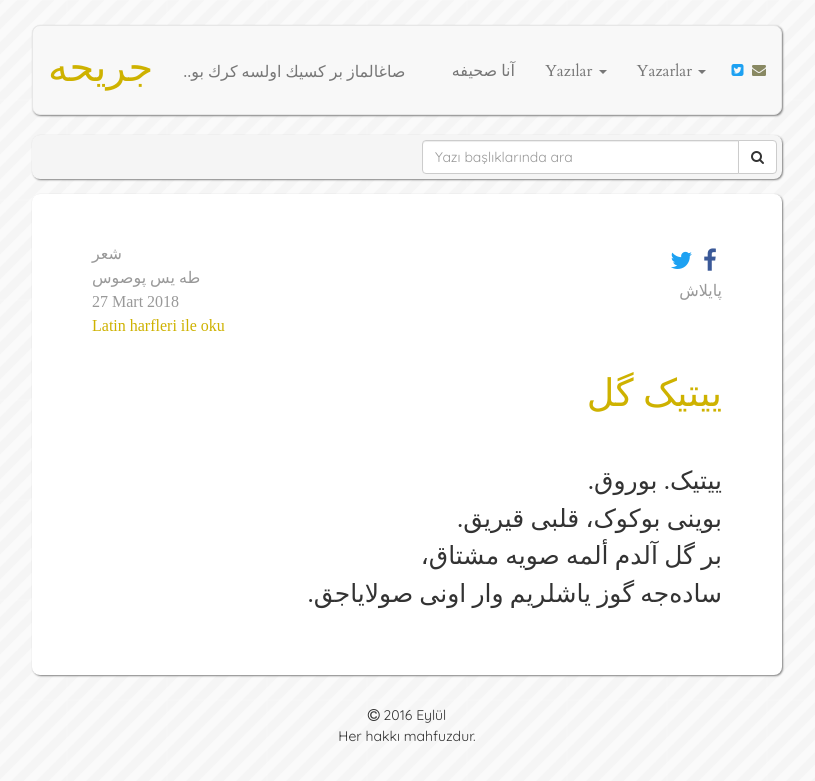
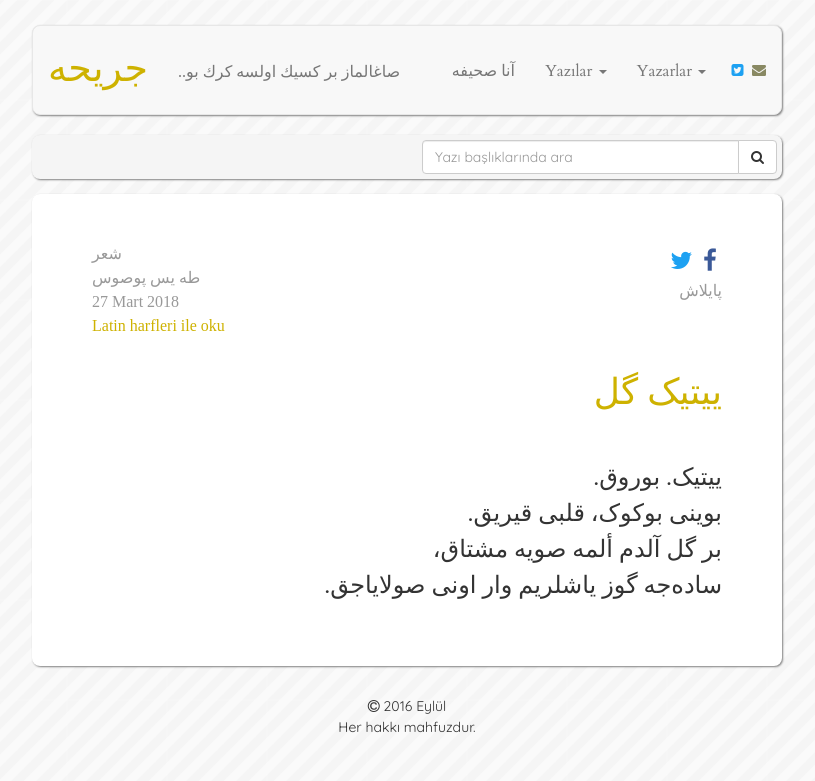
Before and after one commit to muhammedaydogdu/muhammedaydogdu.github.io, a Jekyll site: the page built from _posts/2018-03-27-yitik-gul-os.md, in a window 1280 px wide. Shown: the top 781 px of the page, without its empty margins (233-1048 px from the left). Built offline with Jekyll 4.4.1, drawn with Linux system fonts in a browser that asks for light colours; some web fonts are replaced.

Commit message:
Update style.css

```diff
--- a/css/style.css
+++ b/css/style.css
@@ -139,13 +139,13 @@ nav li a.social {
 }
 
 .container .jumbotron .os-text p {
-  font-size: 25px;
+  font-size: 24px;
 }
 
 .container .jumbotron h2.os-text {
-  font-size: 38px;
+  font-size: 36px;
 }
 
 #os-baslik {
-  font-size: 40px;
+  font-size: 38px;
 }
```
